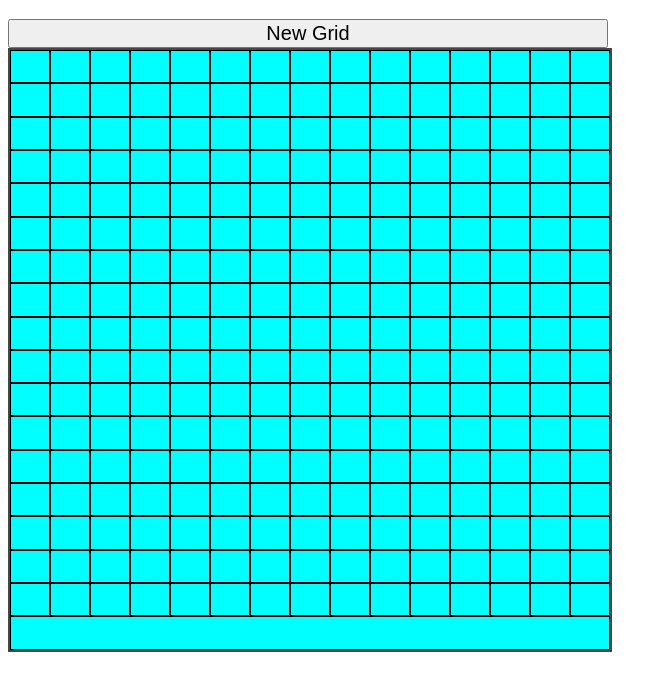
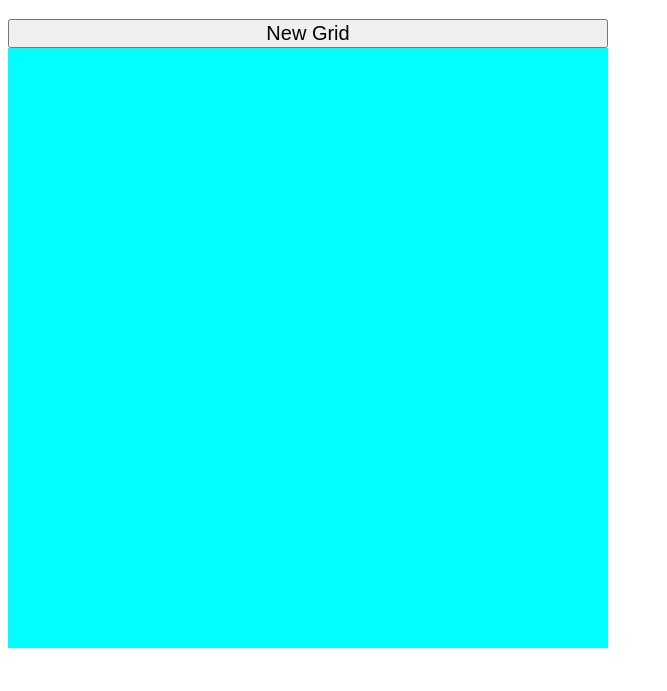
Before and after one commit to arekso/Etch-a-Sketch, a plain HTML site: page index.html in a window 1280 px wide. Shown: the part 61-752 px from the top of the page, without its empty margins (0-667 px from the left). Drawn offline with Linux system fonts and the light colour scheme.

Commit message:
Add files via upload

```diff
--- a/index.html
+++ b/index.html
@@ -14,12 +14,11 @@
         <button id="newGridBtn">New Grid</button>
     </div>
 
-    <div id="sketch" class="etch"></div>
+    <div id="sketch"></div>
 
     <script>
-
-        //const sketch = document.getElementById('sketch');
-        const sketch = document.querySelector('#sketch');
+        const sketch = document.getElementById('sketch');
+        //const sketch = document.querySelector('#sketch');
 
         const newGridBtn = document.querySelector('#newGridBtn');
         newGridBtn.addEventListener('click', main);
@@ -38,11 +37,7 @@
             for (let box = 0; box < (input * input); box++) {
                 const cell = document.createElement('div');
                 cell.className = 'cell';
-                //cell.className = 'sketch';
                 cell.style.flexBasis = `${(1 / input) * 100}%`;
-                //cell.style.gridTemplateColumns = `repeat(${input}, 1fr)`;
-                //cell.style.gridTemplateColumns = `repeat(${1/input * 100}, 1fr)`;
-                //cell.style.gridTemplateRows = `repeat(${1/input * 100}, 1fr)`;
                 cell.addEventListener('mouseover', changeColor);
                 sketch.appendChild(cell);
             }
--- a/main.css
+++ b/main.css
@@ -17,7 +17,6 @@ h1{
 
 #sketch{
     background-color: rgb(17, 0, 255);
-    border: 2px solid rgb(70, 70, 70);
     display: flex;
     flex-wrap: wrap;
     width:  600px;
@@ -26,7 +25,6 @@ h1{
 
 .cell {
     background-color: rgb(0, 255, 255);
-    border: 1px solid black;
     flex-grow: 1;
     }
 }
```
